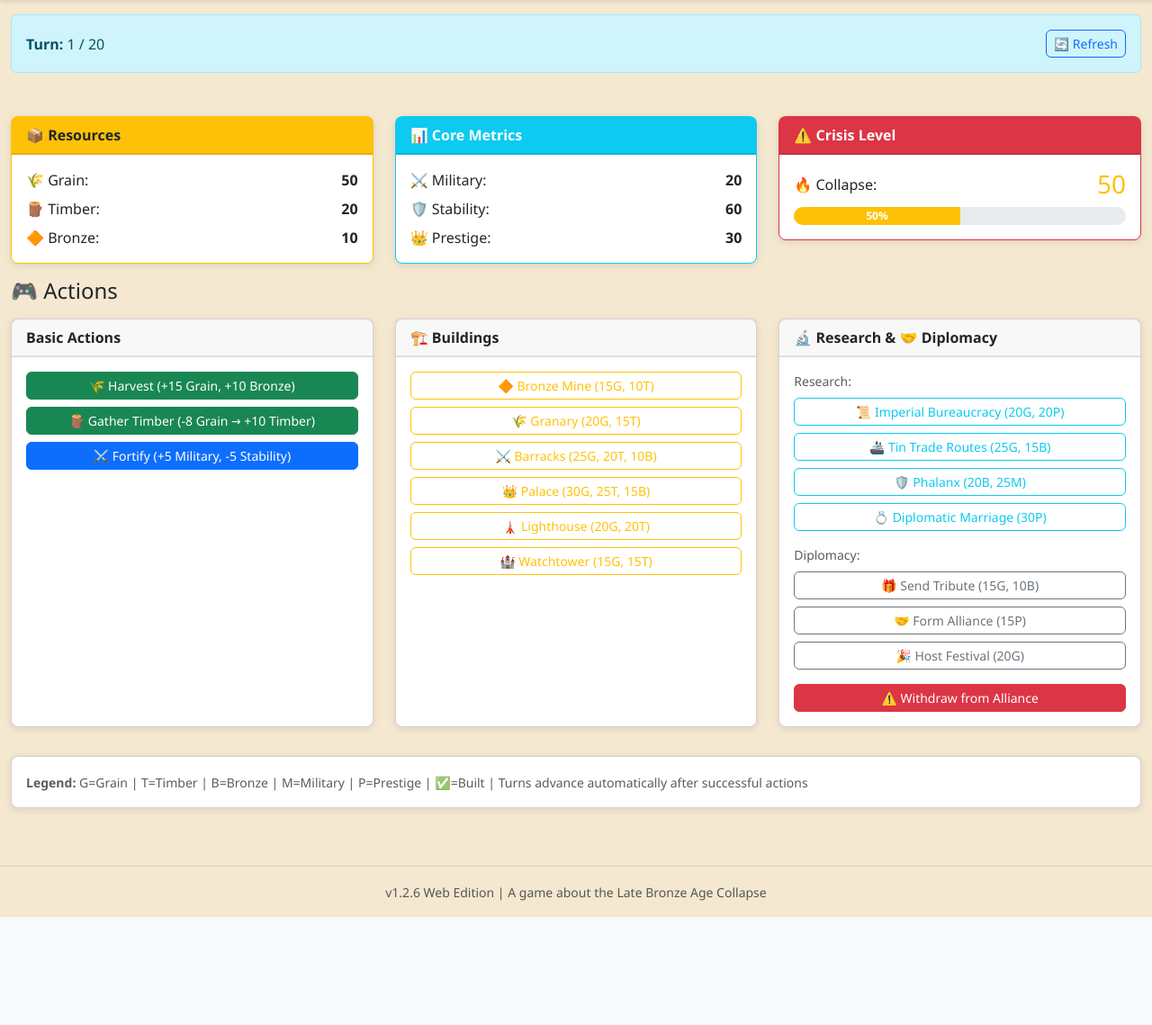
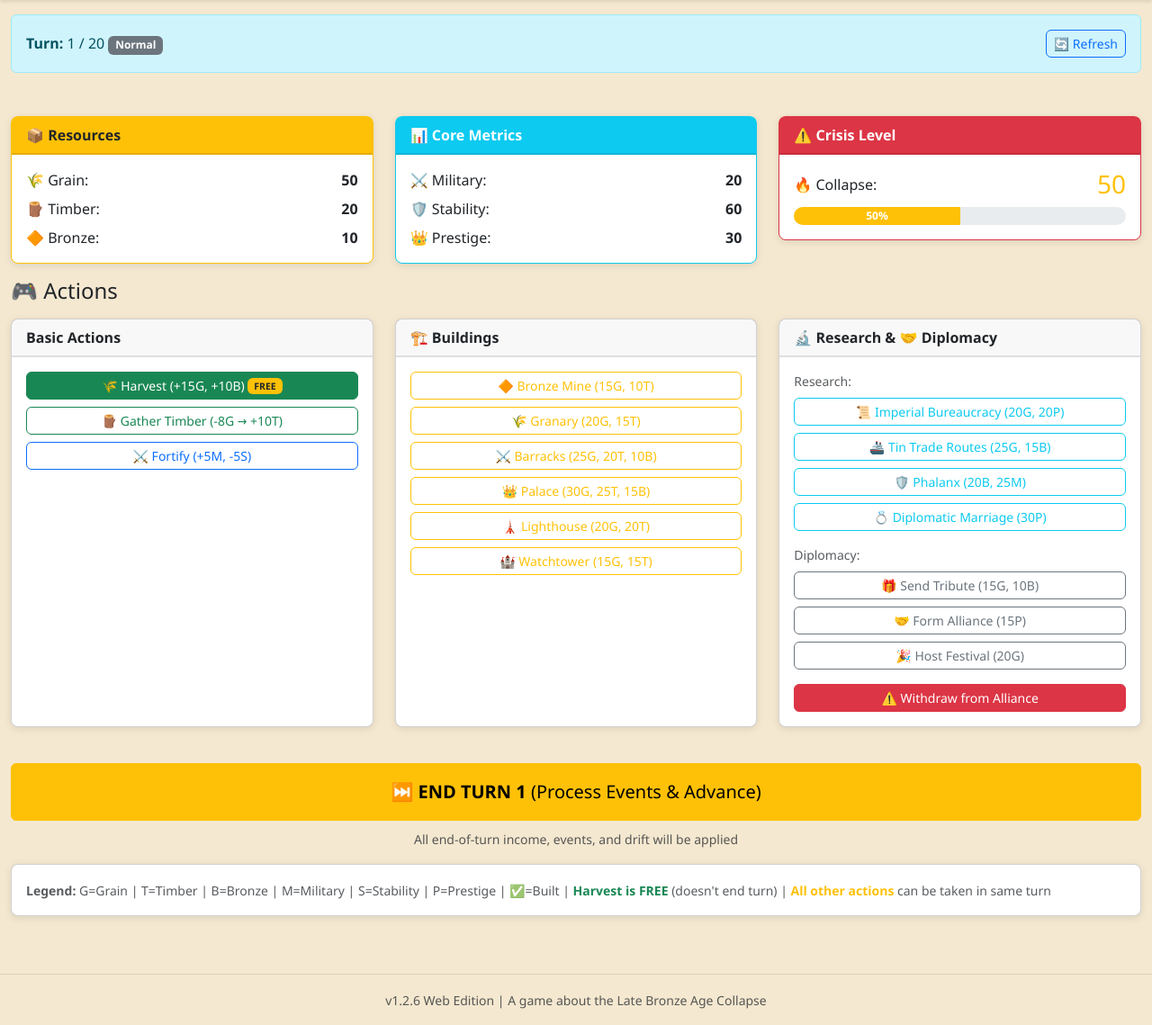
Before and after one commit to CalicoPantsDotCom/BRONZE1177BC, a Flask app: page /game in a window 1280 px wide. Shown: the part 50-1189 px from the top of the page at 90% size. Before the commit the page ends 1069 px from the top, so only its background shows below. Run offline with Flask 3, Linux system fonts and the light colour scheme.

Commit message:
feat: complete v2.0 UI - turn history display and End Turn button
Final v2.0 implementation - UI now fully supports new mechanics:

game.html Updates:
- Added difficulty badge to turn counter display
- Added "Previous Turn Summary" panel showing:
  - Actions taken last turn
  - Random events that occurred
  - Per-turn income from buildings/techs
  - Drift calculations (Stability, Collapse)
- Added "Current Turn Actions" panel tracking:
  - All actions taken this turn
  - Real-time feedback on what you've done
  - Reminder to click "End Turn" when ready
- Updated Harvest button with "FREE" badge
- Changed other action buttons to outlined style
- Added prominent "END TURN" button (large, yellow, hard to miss)
- Updated legend to explain v2.0 mechanics

UX Flow:
1. Start turn → See previous turn summary (learn what happened)
2. Harvest (free, multiple times)
3. Take other actions (Build, Research, etc.)
4. See "Current Turn Actions" panel populate
5. Click big "END TURN" button
6. Next turn shows full summary of what happened

UI Design:
- Previous Turn Summary: Blue border (info)
- Current Turn Actions: Primary blue (active turn)
- END TURN button: Warning yellow (high visibility)
- Harvest button: Solid green with yellow "FREE" badge
- Other buttons: Outlined (less emphasis)

Critical UX Fix:
Players can now see EXACTLY what caused their collapse:
- "I took 3 actions last turn"
- "Earthquake event hit me for -8 Timber, -5 Stability"
- "My buildings gave me +5 Bronze"
- "Drift: -2 Stability, +1 Collapse"

This addresses the #1 user complaint: "I don't know why I lost"

v2.0 is now COMPLETE and ready to deploy!

🤖 Generated with [Claude Code](https://claude.com/claude-code)

Co-Authored-By: Claude <noreply@anthropic.com>

```diff
--- a/bronze_flask/templates/game.html
+++ b/bronze_flask/templates/game.html
@@ -5,10 +5,77 @@
     <!-- Game Status -->
     <div class="col-12 mb-3">
         <div class="alert alert-info d-flex justify-content-between align-items-center">
-            <span><strong>Turn:</strong> {{ game.turn }} / {{ game.max_turns }}</span>
+            <span><strong>Turn:</strong> {{ game.turn }} / {{ game.max_turns }} <span class="badge bg-secondary">{{ game.difficulty.capitalize() }}</span></span>
             <button class="btn btn-sm btn-outline-primary" onclick="location.reload()">🔄 Refresh</button>
         </div>
     </div>
+
+    <!-- Previous Turn Summary -->
+    {% if game.previous_turn_summary %}
+    <div class="col-12 mb-3">
+        <div class="card border-info">
+            <div class="card-header bg-info text-white">
+                <strong>📜 Turn {{ game.previous_turn_summary.turn_number }} Summary</strong>
+            </div>
+            <div class="card-body">
+                {% if game.previous_turn_summary.actions %}
+                <h6 class="text-primary">Actions Taken:</h6>
+                <ul class="mb-2">
+                {% for action in game.previous_turn_summary.actions %}
+                    <li><strong>{{ action.name }}:</strong> {{ action.effects }}</li>
+                {% endfor %}
+                </ul>
+                {% endif %}
+
+                {% if game.previous_turn_summary.events %}
+                <h6 class="text-warning">Random Events:</h6>
+                <ul class="mb-2">
+                {% for event in game.previous_turn_summary.events %}
+                    <li>⚠️ {{ event }}</li>
+                {% endfor %}
+                </ul>
+                {% endif %}
+
+                {% if game.previous_turn_summary.income %}
+                <h6 class="text-success">Per-Turn Income:</h6>
+                <ul class="mb-2">
+                {% for income in game.previous_turn_summary.income %}
+                    <li>💰 {{ income }}</li>
+                {% endfor %}
+                </ul>
+                {% endif %}
+
+                {% if game.previous_turn_summary.drift %}
+                <h6 class="text-muted">Drift:</h6>
+                <ul class="mb-0">
+                {% for drift in game.previous_turn_summary.drift %}
+                    <li>📉 {{ drift }}</li>
+                {% endfor %}
+                </ul>
+                {% endif %}
+            </div>
+        </div>
+    </div>
+    {% endif %}
+
+    <!-- Current Turn Actions -->
+    {% if game.current_turn_actions %}
+    <div class="col-12 mb-3">
+        <div class="card border-primary">
+            <div class="card-header bg-primary text-white">
+                <strong>📝 Turn {{ game.turn }} - Actions Taken This Turn</strong>
+            </div>
+            <div class="card-body">
+                <ul class="mb-0">
+                {% for action in game.current_turn_actions %}
+                    <li>✓ <strong>{{ action.name }}:</strong> {{ action.effects }}</li>
+                {% endfor %}
+                </ul>
+                <small class="text-muted d-block mt-2">Click "End Turn" below when ready to advance.</small>
+            </div>
+        </div>
+    </div>
+    {% endif %}
 
     <!-- Messages -->
     <div class="col-12 mb-3" id="message-area">
@@ -109,17 +176,17 @@
             <div class="card-body">
                 <form method="POST" action="{{ url_for('action', action_name='harvest') }}">
                     <button type="submit" class="btn btn-success btn-sm w-100 mb-2">
-                        🌾 Harvest (+15 Grain, +10 Bronze)
+                        🌾 Harvest (+15G, +10B) <span class="badge bg-warning text-dark">FREE</span>
                     </button>
                 </form>
                 <form method="POST" action="{{ url_for('action', action_name='gather_timber') }}">
-                    <button type="submit" class="btn btn-success btn-sm w-100 mb-2">
-                        🪵 Gather Timber (-8 Grain → +10 Timber)
+                    <button type="submit" class="btn btn-outline-success btn-sm w-100 mb-2">
+                        🪵 Gather Timber (-8G → +10T)
                     </button>
                 </form>
                 <form method="POST" action="{{ url_for('action', action_name='fortify') }}">
-                    <button type="submit" class="btn btn-primary btn-sm w-100">
-                        ⚔️ Fortify (+5 Military, -5 Stability)
+                    <button type="submit" class="btn btn-outline-primary btn-sm w-100">
+                        ⚔️ Fortify (+5M, -5S)
                     </button>
                 </form>
             </div>
@@ -223,6 +290,20 @@
     </div>
 </div>
 
+<!-- END TURN BUTTON -->
+<div class="row mt-4">
+    <div class="col-12">
+        <form method="POST" action="{{ url_for('end_turn_route') }}">
+            <button type="submit" class="btn btn-warning btn-lg w-100 py-3">
+                ⏭️ <strong>END TURN {{ game.turn }}</strong> (Process Events & Advance)
+            </button>
+        </form>
+        <p class="text-center text-muted mt-2 mb-0">
+            <small>All end-of-turn income, events, and drift will be applied</small>
+        </p>
+    </div>
+</div>
+
 <!-- Legend -->
 <div class="row mt-3">
     <div class="col-12">
@@ -230,8 +311,9 @@
             <div class="card-body">
                 <small class="text-muted">
                     <strong>Legend:</strong>
-                    G=Grain | T=Timber | B=Bronze | M=Military | P=Prestige |
-                    ✅=Built | Turns advance automatically after successful actions
+                    G=Grain | T=Timber | B=Bronze | M=Military | S=Stability | P=Prestige |
+                    ✅=Built | <strong class="text-success">Harvest is FREE</strong> (doesn't end turn) |
+                    <strong class="text-warning">All other actions</strong> can be taken in same turn
                 </small>
             </div>
         </div>
```
